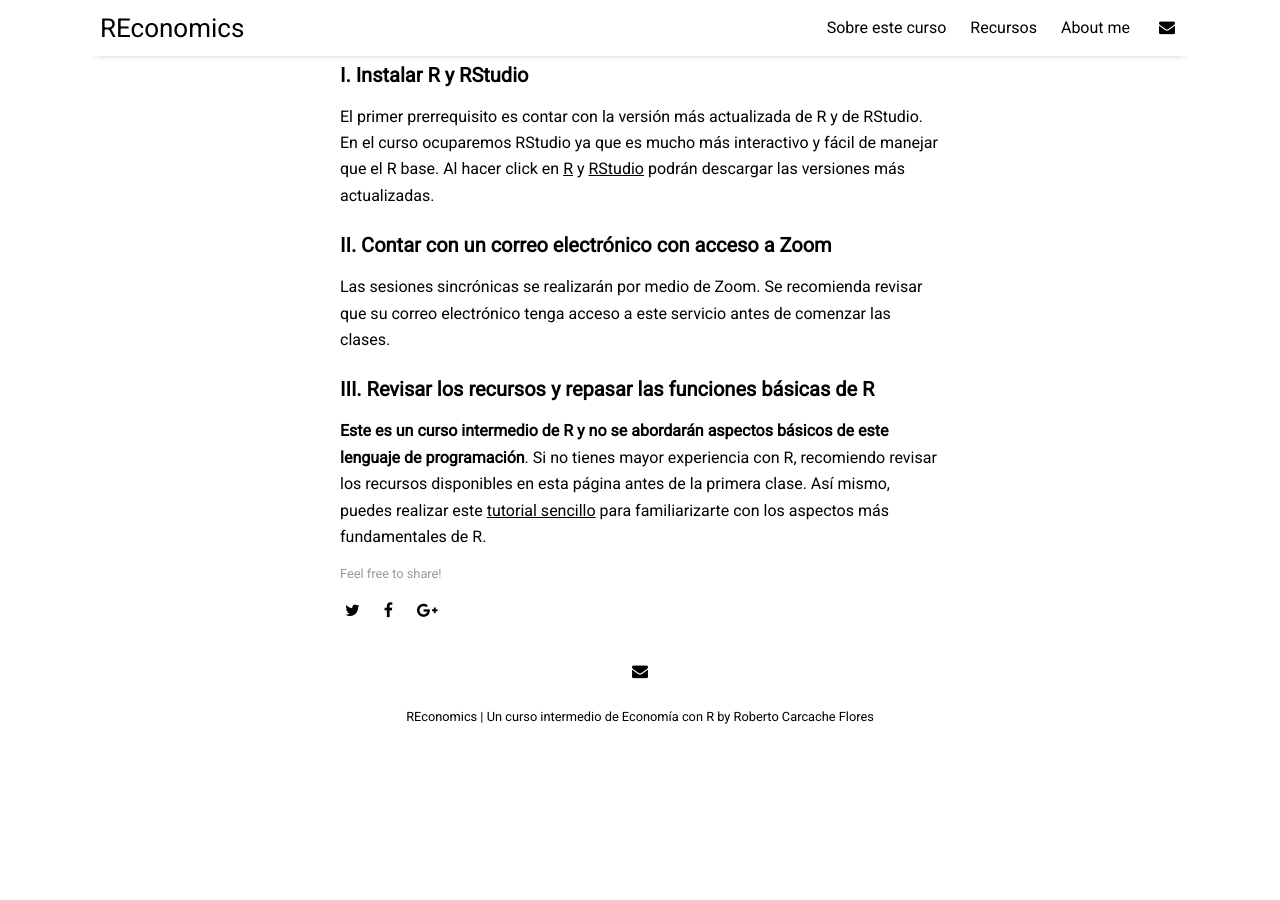
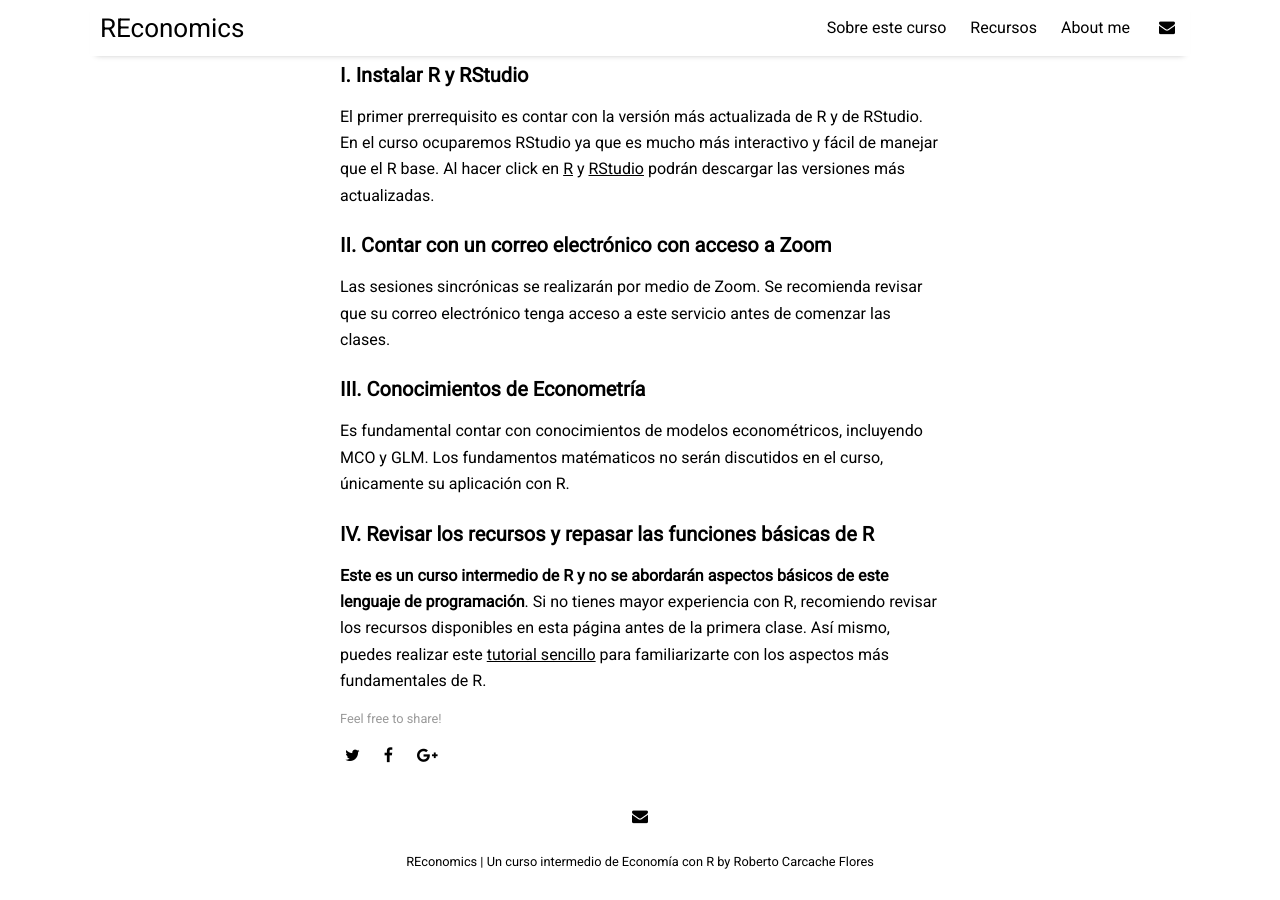
Before and after one commit to JP-Thoma/REconomics, a Jekyll site: the page built from _posts/2021-01-01-prelim.md, in a window 1280 px wide and 900 px high, scrolled down 1078 px. Built offline with Jekyll 4.4.1, drawn with Linux system fonts in a browser that asks for light colours; nearby versions of some CDN libraries; before the commit the page ends 1833 px from its top, so only the background shows below that.

Commit message:
Update 2021-01-01-prelim.md

```diff
--- a/_posts/2021-01-01-prelim.md
+++ b/_posts/2021-01-01-prelim.md
@@ -15,5 +15,8 @@ El primer prerrequisito es contar con la versión más actualizada de R y de RSt
 ### II. Contar con un correo electrónico con acceso a Zoom
 Las sesiones sincrónicas se realizarán por medio de Zoom. Se recomienda revisar que su correo electrónico tenga acceso a este servicio antes de comenzar las clases.
 
-### III. Revisar los recursos y repasar las funciones básicas de R
+### III. Conocimientos de Econometría
+Es fundamental contar con conocimientos de modelos econométricos, incluyendo MCO y GLM. Los fundamentos matématicos no serán discutidos en el curso, únicamente su aplicación con R.
+
+### IV. Revisar los recursos y repasar las funciones básicas de R
 **Este es un curso intermedio de R y no se abordarán aspectos básicos de este lenguaje de programación**. Si no tienes mayor experiencia con R, recomiendo revisar los recursos disponibles en esta página antes de la primera clase. Así mismo, puedes realizar este [tutorial sencillo](https://rcarcacheflores.github.io/Research/post1/) para familiarizarte con los aspectos más fundamentales de R.
```
